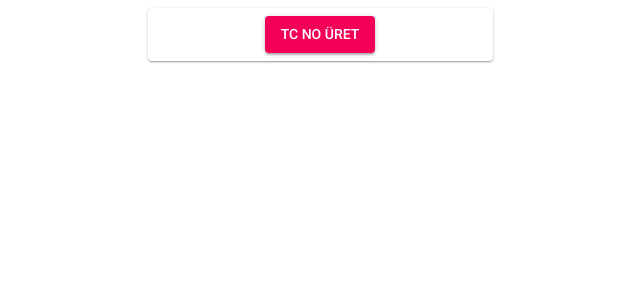
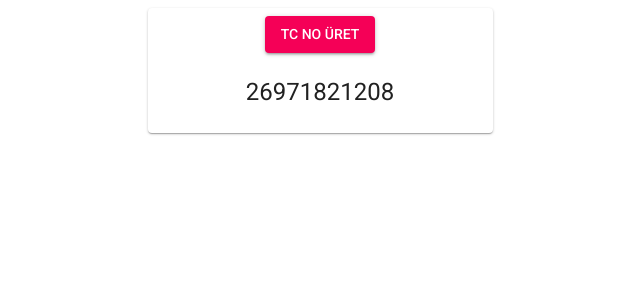
Before and after one commit to emrullahayin/react-tcno-uretici, a React (Create React App) app: page / in a window 1280 px wide. Shown: the top 300 px of the page, without its empty margins (320-960 px from the left). Built offline with nearby package versions, Linux system fonts and the light colour scheme.

Commit message:
add useEffect

```diff
--- a/src/App.js
+++ b/src/App.js
@@ -1,4 +1,4 @@
-import React, { useState } from 'react';
+import React, { useState, useEffect } from 'react';
 import PropTypes from 'prop-types';
 import { withStyles } from '@material-ui/core/styles';
 import Card from '@material-ui/core/Card';
@@ -32,7 +32,11 @@ const styles = theme => ({
 function App(props) {
   const { classes } = props;
   const [no, setNo] = useState();
-
+  useEffect(() => {
+    if (!no) {
+      setNo(doClick);
+    }
+  });
   function doClick() {
     var a = "" + (0 | 9e8 * Math.random() + 1e8),
       b = a.split("").map(function (t) { return 0 | t }),
```
